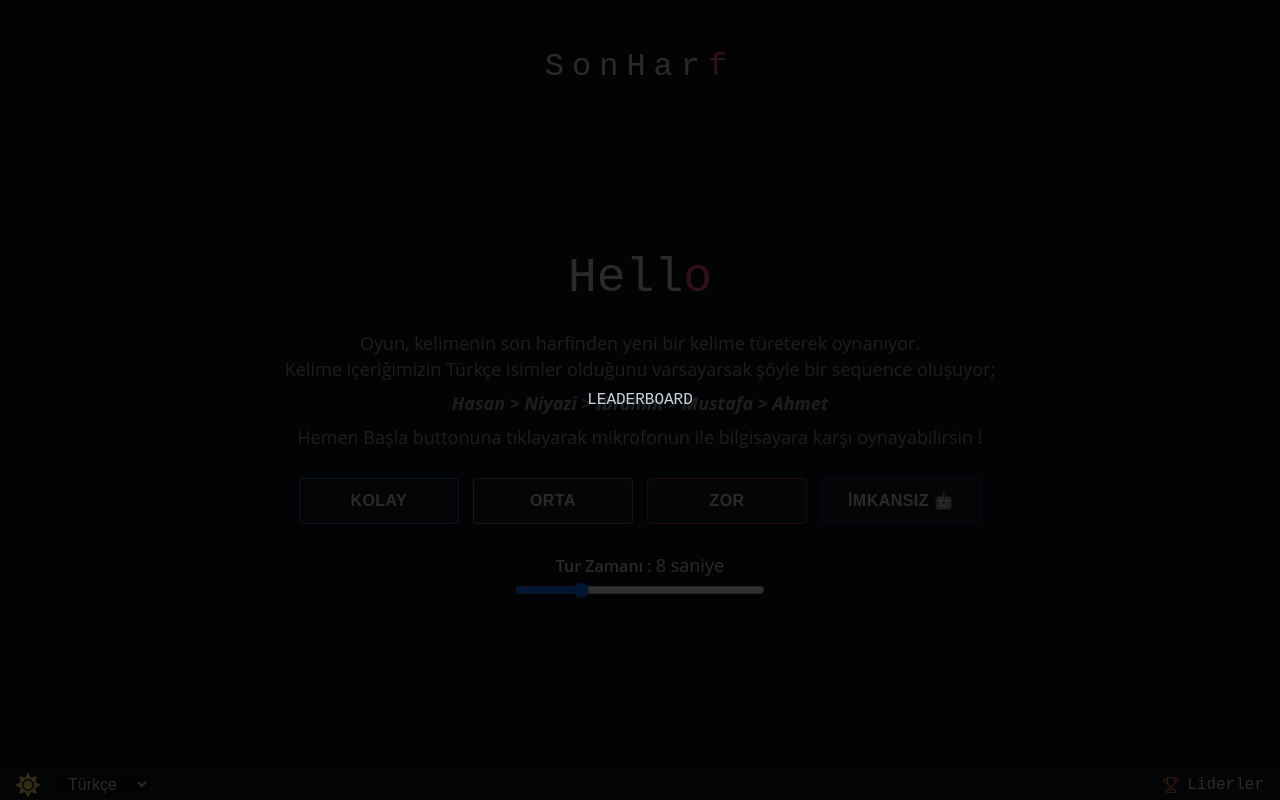
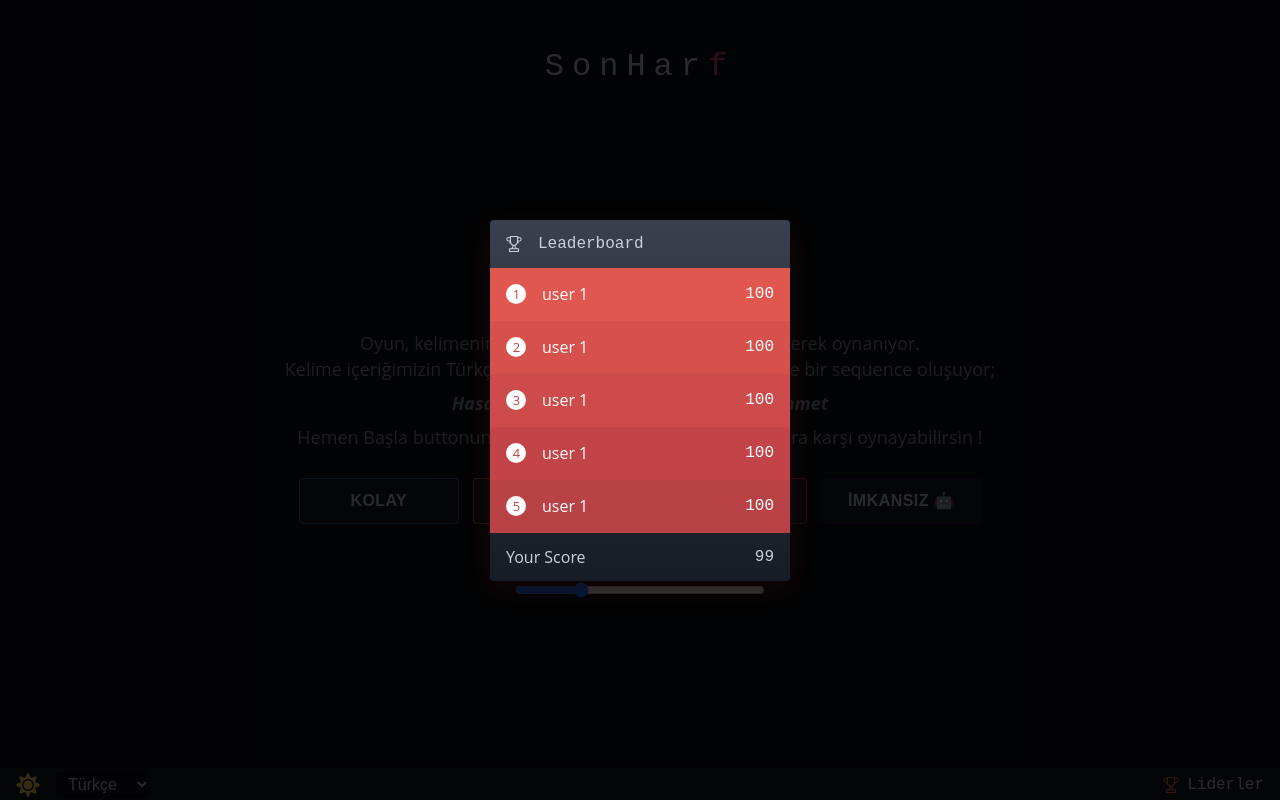
Before and after one commit to alicanerdurmaz/last-letter, a React (Create React App) app: page / in a window 1280 px wide. Both pictures are taken after a click on the element "Liderler". Built offline with nearby package versions, Linux system fonts and the light colour scheme.

Commit message:
leaderboard ui

```diff
--- a/src/components/Leaderboard/Leaderboard.module.scss
+++ b/src/components/Leaderboard/Leaderboard.module.scss
@@ -0,0 +1,111 @@
+.container {
+  --radius-px: 4px;
+  width: 300px;
+
+  display: flex;
+  justify-content: flex-start;
+  align-items: flex-start;
+  flex-direction: column;
+
+  background: linear-gradient(to bottom, #3a404d, #181c26);
+  border-radius: var(--radius-px);
+  box-shadow: 0 7px 30px rgba(62, 9, 11, 0.3);
+}
+
+.header {
+  height: 48px;
+  width: 100%;
+  align-self: center;
+  padding: 1rem 0;
+
+  display: flex;
+  justify-content: flex-start;
+  align-items: center;
+
+  svg {
+    margin: 0 1rem;
+    width: 1rem;
+    height: 1rem;
+  }
+}
+
+.list {
+  width: 100%;
+  height: 265px;
+  overflow-y: auto;
+}
+
+.listItem {
+  color: white;
+  width: 100%;
+  display: flex;
+  justify-content: center;
+  align-items: center;
+  padding: 1rem;
+
+  background-color: #c24448c2;
+  border-bottom: 1px solid rgba(0, 0, 0, 0.1);
+
+  small {
+    margin-right: 1rem;
+    text-align: center;
+    background: white;
+    color: #c24448;
+
+    padding-left: 1px;
+    font-size: 13px;
+    width: 20px;
+    height: 20px;
+    line-height: 20px;
+    border-radius: 20px;
+  }
+
+  &:nth-child(5) {
+    border-color: transparent;
+    background-color: #c24448f1;
+  }
+  &:nth-child(4) {
+    border-color: transparent;
+    background-color: #c24448;
+  }
+  &:nth-child(3) {
+    border-color: transparent;
+    background-color: #cd4b4b;
+  }
+  &:nth-child(2) {
+    border-color: transparent;
+    background-color: #d7514c;
+  }
+  &:nth-child(1) {
+    border-color: transparent;
+    background-color: #e0574f;
+  }
+}
+
+.username {
+  flex: 1;
+}
+
+.footer {
+  width: 100%;
+  display: flex;
+  justify-content: center;
+  align-items: center;
+  padding: 1rem;
+}
+
+.list::-webkit-scrollbar {
+  width: 4px;
+}
+.list::-webkit-scrollbar-track {
+  -webkit-box-shadow: inset 0 0 2px rgba(0, 0, 0, 0.4);
+  box-shadow: inset 0 0 6px rgba(0, 0, 0, 0.4);
+  background-color: var(--background);
+}
+
+.list::-webkit-scrollbar-thumb {
+  border-radius: 20px;
+  -webkit-box-shadow: inset 0 0 6px rgba(0, 0, 0, 0.3);
+  box-shadow: inset 0 0 6px rgba(0, 0, 0, 0.3);
+  background-color: #e0574f;
+}
--- a/src/components/Leaderboard/Leaderboard.tsx
+++ b/src/components/Leaderboard/Leaderboard.tsx
@@ -1,9 +1,60 @@
-import Modal from 'components/Modal/Modal'
+import TrophyIcon from 'components/Icons/TrophyIcon'
 
+import styles from './Leaderboard.module.scss'
+
+const data = [
+  {
+    username: 'user 1',
+    score: 100,
+  },
+  {
+    username: 'user 1',
+    score: 100,
+  },
+  {
+    username: 'user 1',
+    score: 100,
+  },
+  {
+    username: 'user 1',
+    score: 100,
+  },
+  {
+    username: 'user 1',
+    score: 100,
+  },
+  {
+    username: 'user 1',
+    score: 100,
+  },
+  {
+    username: 'user 1',
+    score: 100,
+  },
+]
 const Leaderboard = () => {
   return (
-    <div>
-      <h1>LEADERBOARD</h1>
+    <div className={styles.container}>
+      <div className={styles.header}>
+        <TrophyIcon />
+        <h1>Leaderboard</h1>
+      </div>
+
+      <ul className={styles.list}>
+        {data.map((user, index) => {
+          return (
+            <li className={styles.listItem} key={user.username}>
+              <small>{index + 1}</small>
+              <p className={styles.username}>{user.username}</p>
+              <h2 className={styles.score}>{user.score}</h2>
+            </li>
+          )
+        })}
+      </ul>
+      <footer className={styles.footer}>
+        <p className={styles.username}>Your Score</p>
+        <h2 className={styles.score}>99</h2>
+      </footer>
     </div>
   )
 }
--- a/src/components/Modal/Modal.module.scss
+++ b/src/components/Modal/Modal.module.scss
@@ -10,4 +10,9 @@
   justify-content: center;
   align-items: center;
   padding: 10% 5%;
+
+  & > div {
+    width: max-content;
+    height: max-content;
+  }
 }
```
